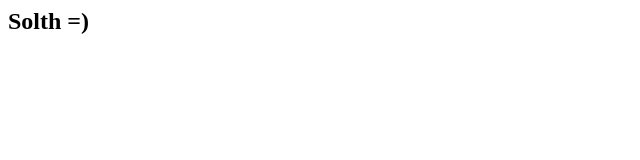
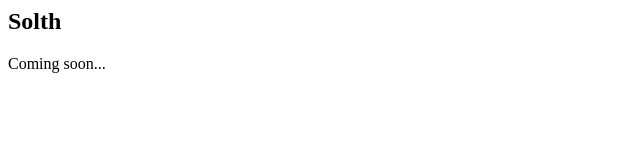
Before and after one commit to GabrielMottaDev/solth, a plain HTML site: page index.html in a window 1280 px wide. Shown: the whole page, without its empty margins (0-640 px from the left). Drawn offline with Linux system fonts and the light colour scheme.

Commit message:
Update index.html

```diff
--- a/index.html
+++ b/index.html
@@ -1,7 +1,9 @@
 <html>
   <head>
+    <title>Solth</title>
   </head>
   <body>
-    <h2>Solth =)</h2>
+    <h2>Solth</h2>
+    <p>Coming soon...</p>
   </body>
 </html>
```
